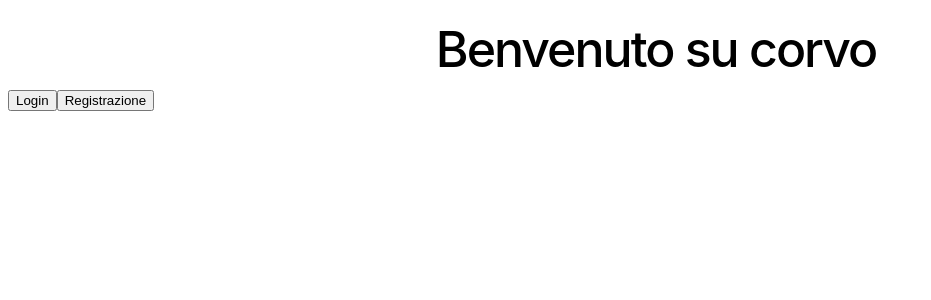
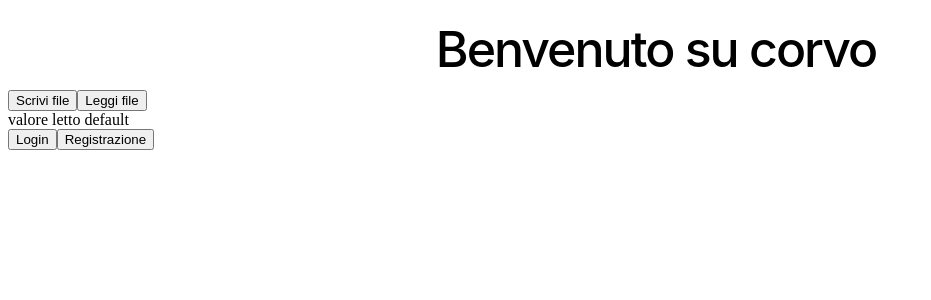
Before and after one commit to MariusBerinde/corvo, an Angular app: page / in a window 1280 px wide. Shown: the top 300 px of the page, without its empty margins (0-931 px from the left). Built offline with nearby package versions, Linux system fonts and the light colour scheme.

Commit message:
creazione lettura e scrittura file

```diff
--- a/src/app/app.routes.ts
+++ b/src/app/app.routes.ts
@@ -24,6 +24,5 @@ export const routes: Routes = [
   {
     path:'',
     component: WelcomeComponent
-
   }
-];
+  ];
--- a/src/app/login/login.component.ts
+++ b/src/app/login/login.component.ts
@@ -1,7 +1,7 @@
 const passwordPattern = /^(?=.*[a-z])(?=.*[A-Z])(?=.*\d)(?=.*[\.\,\/\#\!\?\$\%\\\^\&\*\;\:\{\}\=\-\_\(\)\[\]\\\|'&|\`\~@\.])[^]{6,}$/;
 import { Component } from '@angular/core';
 import {FormControl, FormGroup, ReactiveFormsModule,Validators} from '@angular/forms';
-
+import {ScritturaLocaleService} from '../scrittura-locale.service';
 @Component({
   selector: 'app-login',
   imports: [ReactiveFormsModule],
@@ -14,6 +14,7 @@ export class LoginComponent {
   emailI='';
   pwdI='';
   nextStep:boolean=false;
+  constructor(private lS:ScritturaLocaleService){}
   formLogin = new FormGroup({
     email: new FormControl('',[Validators.required, Validators.email]),
     pwd: new FormControl('',[Validators.required ,Validators.pattern(passwordPattern)]),
--- a/src/app/registrazione/registrazione.component.ts
+++ b/src/app/registrazione/registrazione.component.ts
@@ -1,6 +1,10 @@
 const passwordPattern = /^(?=.*[a-z])(?=.*[A-Z])(?=.*\d)(?=.*[\.\,\/\#\!\?\$\%\\\^\&\*\;\:\{\}\=\-\_\(\)\[\]\\\|'&|\`\~@\.])[^]{6,}$/;
 import { Component } from '@angular/core';
 import {FormControl, FormGroup, ReactiveFormsModule,Validators} from '@angular/forms';
+import {ScritturaLocaleService} from '../scrittura-locale.service';
+import { Router } from '@angular/router';
+
+import {WelcomeComponent } from '../welcome/welcome.component';
 @Component({
   selector: 'app-registrazione',
   imports: [ReactiveFormsModule],
@@ -12,6 +16,9 @@ export class RegistrazioneComponent {
   pwdI='';
   pwdRI='';
   nextStep:boolean=false;
+
+
+constructor(private _router: Router,private lS:ScritturaLocaleService) { }
   formRegistrazione = new FormGroup({
     email: new FormControl('',[Validators.required, Validators.email]),
     pwd: new FormControl('',[Validators.required ,Validators.pattern(passwordPattern)]),
@@ -23,12 +30,13 @@ submitRegistrazione(){
   this.pwdI=this.formRegistrazione.value.pwd??'null';
   this.pwdRI=this.formRegistrazione.value.pwdR??'null';
   const pwdUguali=this.pwdI!==this.pwdRI;
-  const minLen=this.pwdI.length>=8;
 
-  this.nextStep=pwdUguali && minLen;
+  this.nextStep=pwdUguali ;
+  this.lS.saveData('email',this.emailI);
 
-
-
+  console.log("valore scritto:",this.emailI);
+  console.log("Provo a navigare verso welcome");
+  this._router.navigate(['']);
 
 
 }
--- /dev/null
+++ b/src/app/scrittura-locale.service.ts
@@ -0,0 +1,21 @@
+import { Injectable } from '@angular/core';
+
+@Injectable({
+  providedIn: 'root'
+})
+export class ScritturaLocaleService {
+
+  constructor() { }
+  public saveData(key:string,value:string):void{
+    localStorage.setItem(key,value);
+  }
+  public getData(key:string):string | null{
+    return localStorage.getItem(key);
+  }
+  public removeData(key:string):void{
+    localStorage.removeItem(key);
+  }
+  public clearData():void{
+    localStorage.clear();
+  }
+}
--- a/src/app/welcome/welcome.component.html
+++ b/src/app/welcome/welcome.component.html
@@ -65,8 +65,16 @@
 <main class="main">
   <!--TODO:inserire logo-->
     <h1>Benvenuto su {{title}}  </h1>
+  <br>
+
+
 </main>
-
+<section>
+  <button type="button" class="display-child-element" (click)="scrivi()" >Scrivi file</button>
+  <button type="button" class="display-child-element" (click)="leggi()" >Leggi file</button>
+  <br>
+  <p>valore letto {{valore_letto}}</p>
+</section>
 <nav>
 
     <button type="button" class="display-child-element" (click)="navigateToLogin()">
--- a/src/app/welcome/welcome.component.ts
+++ b/src/app/welcome/welcome.component.ts
@@ -3,6 +3,7 @@ import { RouterOutlet } from '@angular/router';
 import {LoginComponent } from '../login/login.component';
 import {RegistrazioneComponent} from '../registrazione/registrazione.component';
 import { Router } from '@angular/router';
+import {ScritturaLocaleService} from '../scrittura-locale.service';
 @Component({
   selector: 'app-welcome',
   imports: [],
@@ -10,8 +11,11 @@ import { Router } from '@angular/router';
   styleUrl: './welcome.component.css'
 })
 export class WelcomeComponent {
+
   title = 'corvo';
-constructor(private _router: Router) { }
+  valore_letto='default';
+
+constructor(private _router: Router,private lS:ScritturaLocaleService) { }
 navigateToLogin(){
   this._router.navigate(['../login/']);
 }
@@ -19,4 +23,14 @@ navigateToReg(){
   this._router.navigate(['../registrazione/']);
 
 }
+scrivi(){
+  this.lS.saveData('email','lol');
 }
+leggi(){
+  const sup=this.lS.getData('email');
+  this.valore_letto=this.lS.getData('email')??"default";
+  console.log("valore letto",sup);
+
+}
+
+}
```
Also changed, not shown: 1 other file (tests, documents, lock files or other folders).
